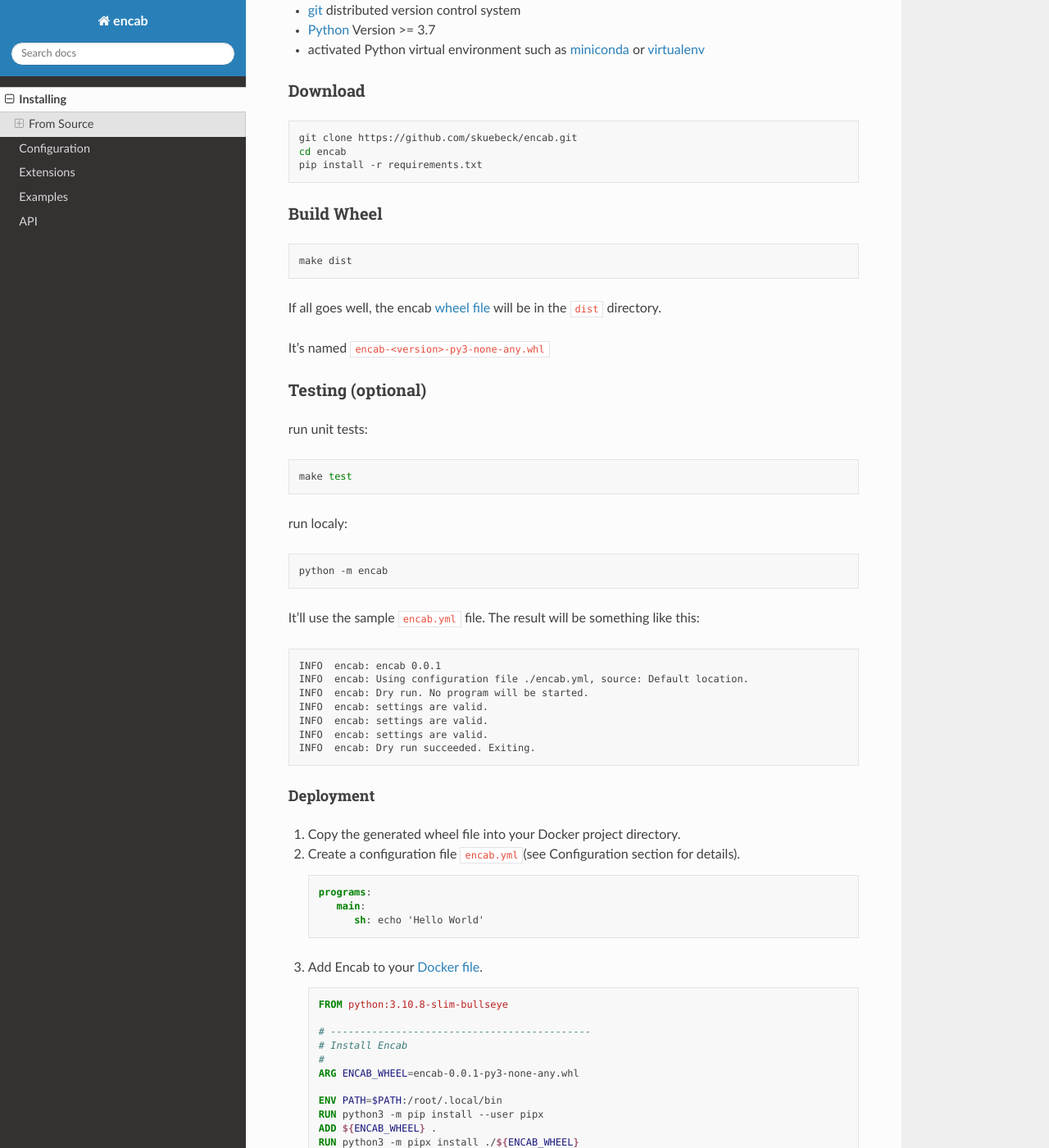
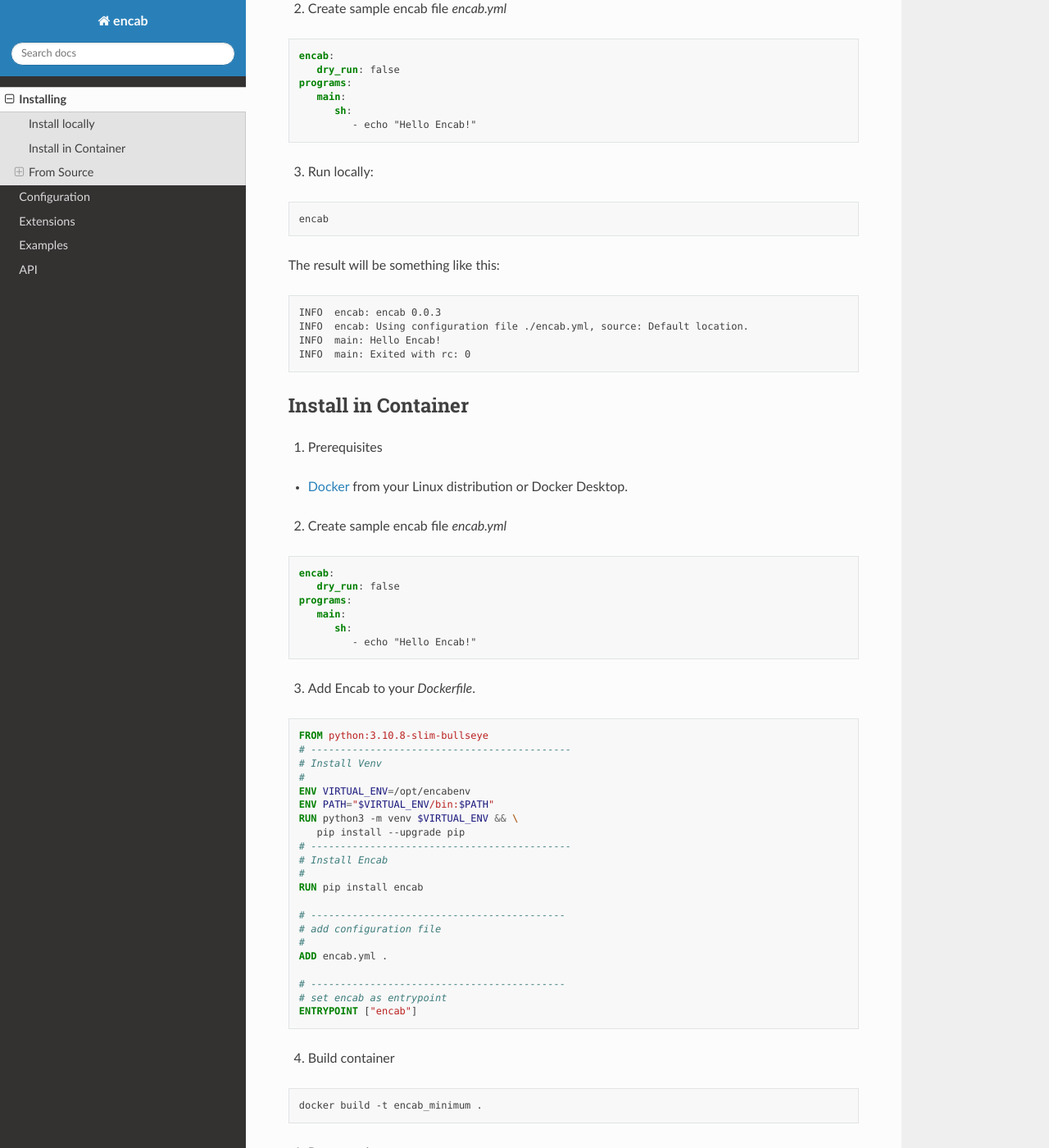
Before and after one commit to sebastian-kuebeck/encab, a Sphinx documentation site: the page built from docs/installing.rst, in a window 1280 px wide and 1400 px high, scrolled down 337 px. Shown: the whole window at 82% size. Built offline with Sphinx 7.4.7 and the Read the Docs theme 2.0.0, drawn with Linux system fonts in a browser that asks for light colours; some of the changed text lies outside the part shown.

Commit message:
Fixed install documentation

```diff
--- a/docs/conf.py
+++ b/docs/conf.py
@@ -18,7 +18,7 @@
 author = 'Sebastian Kuebeck'
 
 # The full version, including alpha/beta/rc tags
-release = '0.0.2'
+release = '0.0.4'
 
 
 # -- General configuration ---------------------------------------------------
--- a/docs/installing.rst
+++ b/docs/installing.rst
@@ -1,5 +1,109 @@
 Installing
 ==========
+
+Install locally
+~~~~~~~~~~~~~~~
+
+1. Prerequisites
+
+-  activated Python virtual environment such as
+   `miniconda <https://docs.conda.io/en/latest/miniconda.html>`__ or
+   `virtualenv <https://virtualenv.pypa.io/en/latest/>`__,
+   Python Version 3.7 or higher.
+
+2. Create sample encab file `encab.yml`
+
+.. code:: yaml
+
+   encab:
+      dry_run: false
+   programs:
+      main:
+         sh:
+            - echo "Hello Encab!"
+
+3. Run locally:
+
+.. code:: sh
+
+   encab
+
+The result will be something like this:
+
+.. code:: text
+
+   INFO  encab: encab 0.0.3
+   INFO  encab: Using configuration file ./encab.yml, source: Default location.
+   INFO  main: Hello Encab!
+   INFO  main: Exited with rc: 0
+
+Install in Container
+~~~~~~~~~~~~~~~~~~~~
+
+1. Prerequisites
+
+-  `Docker <https://www.docker.com/>`__ from your Linux distribution or
+   Docker Desktop.
+
+2. Create sample encab file `encab.yml`
+
+.. code:: yaml
+
+   encab:
+      dry_run: false
+   programs:
+      main:
+         sh:
+            - echo "Hello Encab!"
+
+3. Add Encab to your `Dockerfile`.
+
+.. code:: dockerfile
+
+   FROM python:3.10.8-slim-bullseye
+   # --------------------------------------------
+   # Install Venv
+   #
+   ENV VIRTUAL_ENV=/opt/encabenv
+   ENV PATH="$VIRTUAL_ENV/bin:$PATH"
+   RUN python3 -m venv $VIRTUAL_ENV && \
+      pip install --upgrade pip
+   # --------------------------------------------
+   # Install Encab
+   #
+   RUN pip install encab
+
+   # -------------------------------------------
+   # add configuration file
+   #
+   ADD encab.yml .
+
+   # -------------------------------------------
+   # set encab as entrypoint
+   ENTRYPOINT ["encab"]
+
+4. Build container
+
+.. code:: sh
+
+   docker build -t encab_minimum .
+
+
+1. Run container
+
+.. code:: sh
+
+   docker run encab_minimum
+
+Result:
+
+.. code:: text
+
+   INFO  encab: encab 0.0.3
+   INFO  encab: Using configuration file ./encab.yml, source: Default location.
+   INFO  main: Hello world!
+   INFO  main: Exited with rc: 0
+
 
 From Source
 ~~~~~~~~~~~
@@ -18,12 +122,13 @@
    `miniconda <https://docs.conda.io/en/latest/miniconda.html>`__ or
    `virtualenv <https://virtualenv.pypa.io/en/latest/>`__
 
+
 Download
 ^^^^^^^^
 
 .. code:: sh
 
-      git clone https://github.com/skuebeck/encab.git
+      git clone https://github.com/sebastian-kuebeck/encab.git
       cd encab
       pip install -r requirements.txt
 
@@ -60,7 +168,7 @@
 
 .. code:: text
 
-   INFO  encab: encab 0.0.1
+   INFO  encab: encab 0.0.3
    INFO  encab: Using configuration file ./encab.yml, source: Default location.
    INFO  encab: Dry run. No program will be started.
    INFO  encab: settings are valid.
--- a/pyproject.toml
+++ b/pyproject.toml
@@ -4,11 +4,11 @@
 
 [project]
 name = "encab"
-version = "0.0.2"
+version = "0.0.4"
 authors = [
   { name="Sebastian Kuebeck", email="sebastian.kuebeck@encab.io" },
 ]
-description = "Docker entypoint tool"
+description = "Docker entrypoint tool"
 readme = "README.md"
 requires-python = ">=3.7"
 classifiers = [
```
Also changed, not shown: other parts of docs/installing.rst (+5 -2 lines), README.md (+70 -74 lines), 3 other files.
